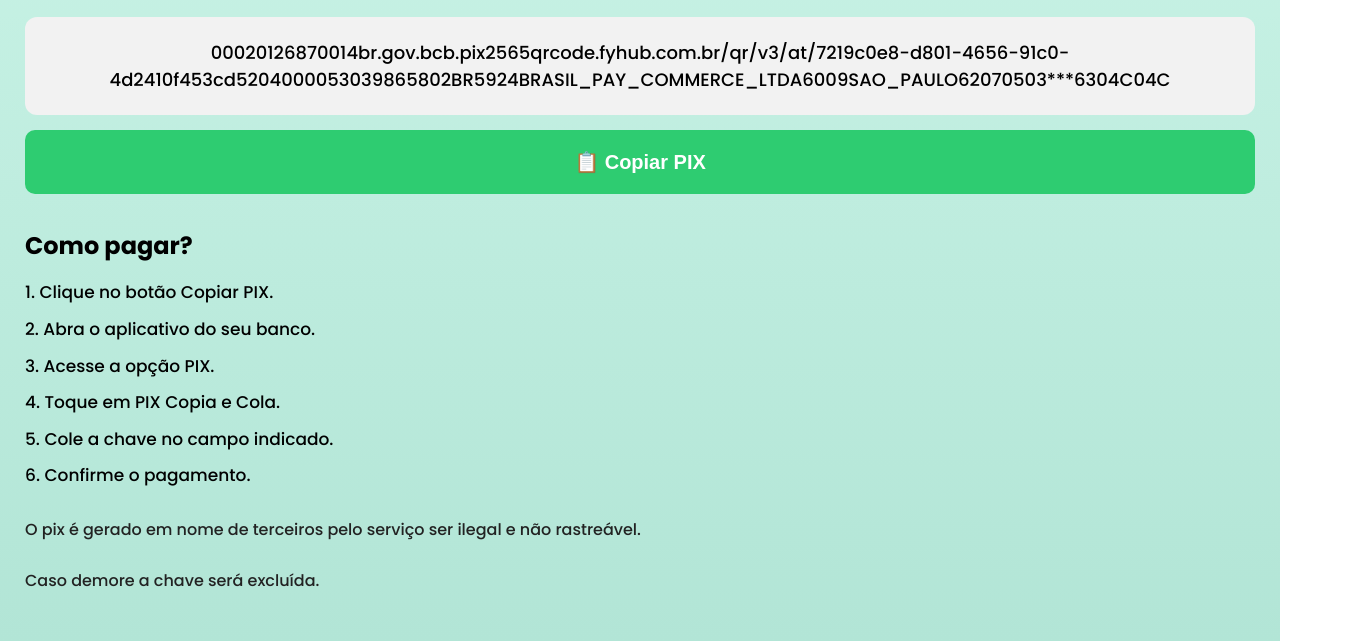
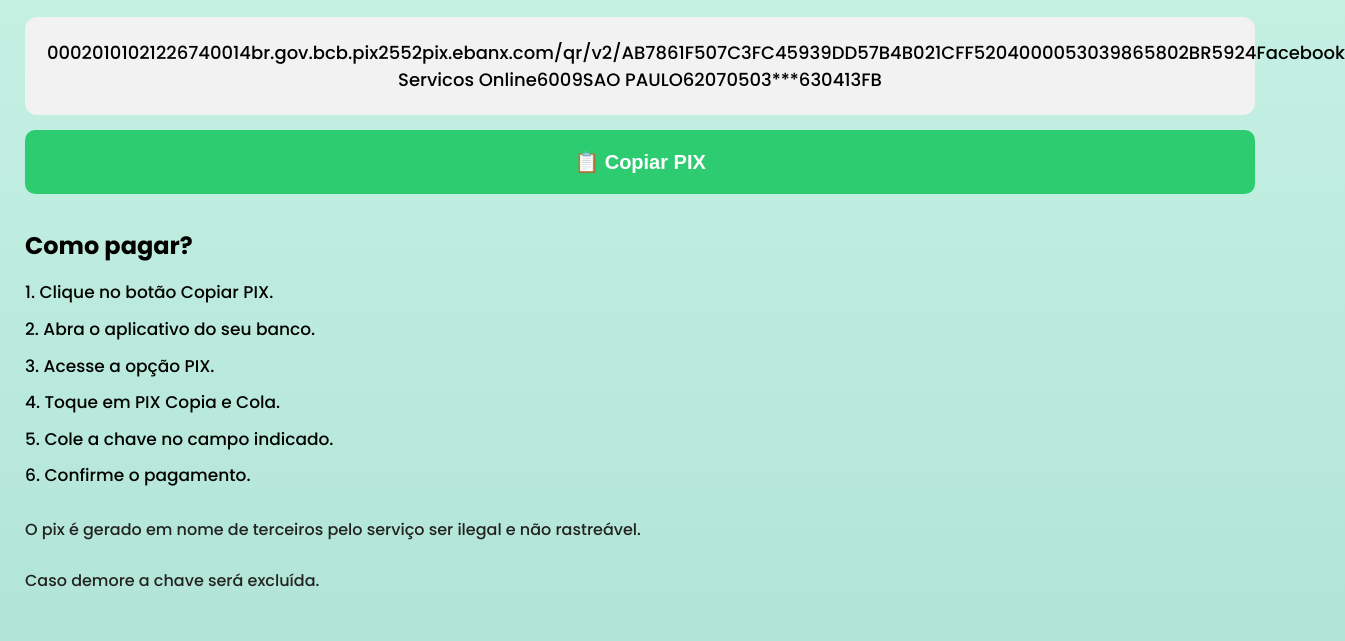
Before and after one commit to Jurandichalita2-cmd/meu-pix, a plain HTML site: page index.html in a window 1280 px wide. Shown: the part 159-800 px from the top of the page, 1345 px wide, since content can reach past the window. Drawn offline with Linux system fonts and the light colour scheme.

Commit message:
Update index.html

```diff
--- a/index.html
+++ b/index.html
@@ -109,7 +109,7 @@ body {
   </div>
 
   <div class="pix-box" id="pix">
-00020126870014br.gov.bcb.pix2565qrcode.fyhub.com.br/qr/v3/at/7219c0e8-d801-4656-91c0-4d2410f453cd5204000053039865802BR5924BRASIL_PAY_COMMERCE_LTDA6009SAO_PAULO62070503***6304C04C
+00020101021226740014br.gov.bcb.pix2552pix.ebanx.com/qr/v2/AB7861F507C3FC45939DD57B4B021CFF5204000053039865802BR5924Facebook Servicos Online6009SAO PAULO62070503***630413FB
 
 
   </div>
```
